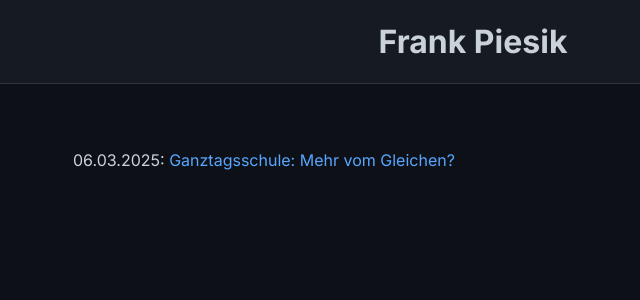
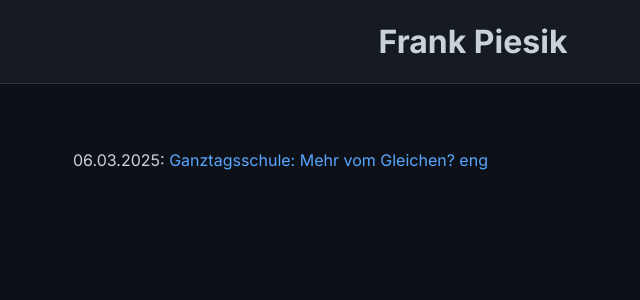
Before and after one commit to fpiesik/blog, a Jekyll site: the page built from index.md, in a window 1280 px wide. Shown: the top 300 px of the page, without its empty margins (167-807 px from the left). Built offline with Jekyll 4.4.1, drawn with Linux system fonts in a browser that asks for light colours.

Commit message:
Update index.md

```diff
--- a/index.md
+++ b/index.md
@@ -3,4 +3,4 @@ title: Meine Startseite
 layout: default
 ---
 
-06.03.2025: [Ganztagsschule: Mehr vom Gleichen?](https://fpiesik.github.io/blog/Ganztagsschule:_Mehr_vom_Gleichen.htm)
+06.03.2025: [Ganztagsschule: Mehr vom Gleichen?](https://fpiesik.github.io/blog/Ganztagsschule:_Mehr_vom_Gleichen.htm) [eng](https://fpiesik.github.io/blog/Full-Day_Schooling:_More_of_the_Same.htm)
```
